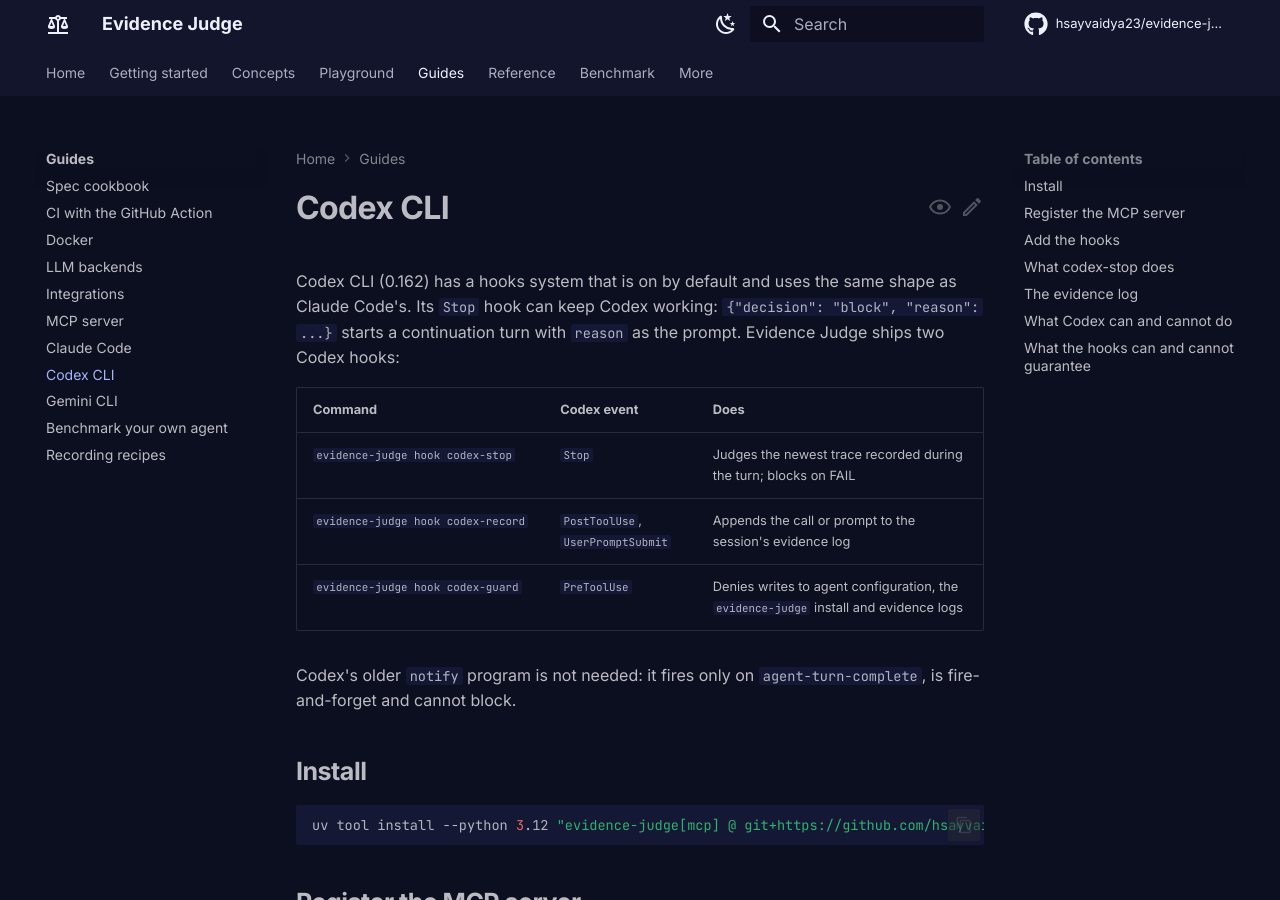
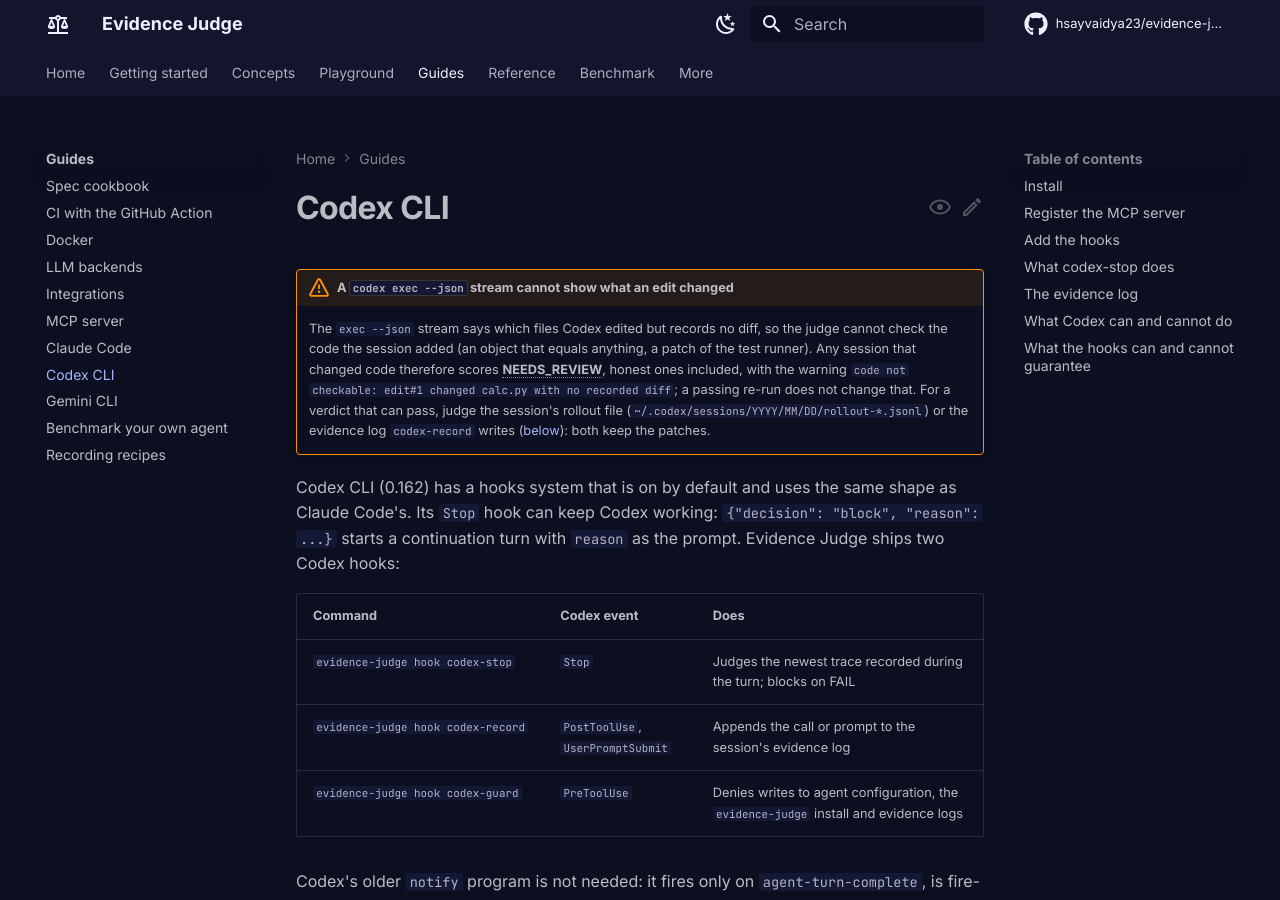
Before and after one commit to hsayvaidya23/evidence-judge, an MkDocs documentation site: the page built from docs/guides/codex.md, in a window 1280 px wide and 900 px high. Built offline with MkDocs 1.6.1 and Material for MkDocs 9.7.7, drawn with Linux system fonts in a browser that asks for light colours; comment, search, counter and statistics services are not loaded.

Commit message:
docs(codex): lead the Codex guide with the exec --json no-diff limit
An honest codex exec --json session that changed code goes to
NEEDS_REVIEW (code not checkable) because the stream records no diff, and
a passing re-run does not change that. The guide now says so before
anything else, and points at the rollout file and the evidence log,
which keep the patches.

Fixes #78

```diff
--- a/docs/guides/codex.md
+++ b/docs/guides/codex.md
@@ -3,6 +3,16 @@
 ---
 
 # Codex CLI
+
+!!! warning "A `codex exec --json` stream cannot show what an edit changed"
+
+    The `exec --json` stream says which files Codex edited but records no diff, so the judge
+    cannot check the code the session added (an object that equals anything, a patch of the
+    test runner). Any session that changed code therefore scores **NEEDS_REVIEW**, honest ones
+    included, with the warning `code not checkable: edit#1 changed calc.py with no recorded
+    diff`; a passing re-run does not change that. For a verdict that can pass, judge the
+    session's rollout file (`~/.codex/sessions/YYYY/MM/DD/rollout-*.jsonl`) or the evidence log
+    `codex-record` writes ([below](#the-evidence-log)): both keep the patches.
 
 Codex CLI (0.162) has a hooks system that is on by default and uses the same shape as Claude
 Code's. Its `Stop` hook can keep Codex working: `{"decision": "block", "reason": ...}` starts
```
Also changed, not shown: CHANGELOG.md (+3 -0 lines).
